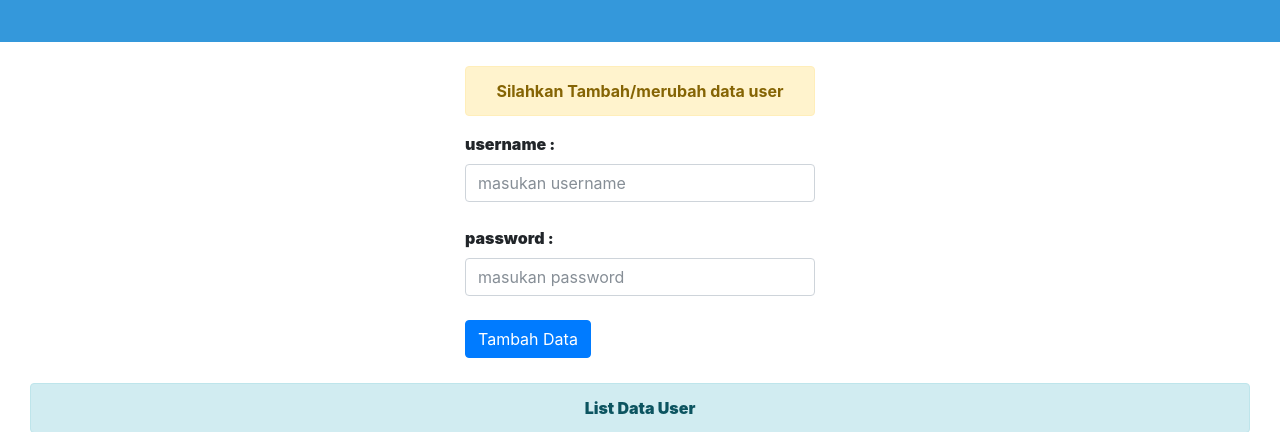
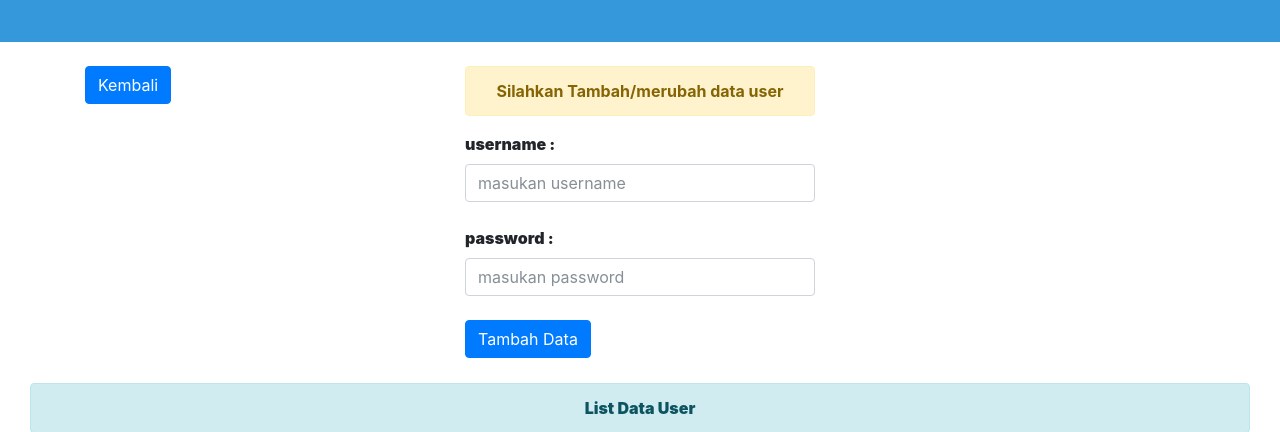
Before and after one commit to M1n007/posUKK, a PHP site: page /user.php in a window 1280 px wide. Shown: the top 432 px of the page. Run offline with PHP 8.4, Linux system fonts and the light colour scheme; tables that the repository leaves empty or names only in its code hold one stand-in row (values such as "Sample post").

Commit message:
crud sukses di user

```diff
--- a/manage/user.php
+++ b/manage/user.php
@@ -6,8 +6,42 @@ include '../configuration/konek.php';
 <div class="container">
 <br>
   <div class="row">
-    <div class="col-md-4"></div>
     <div class="col-md-4">
+      <a href="index.php"><button class="btn btn-primary">Kembali</button></a>
+    </div>
+    <div class="col-md-4">
+        <?php
+
+        if (isset($_POST['tambah'])) {
+          $user = $_POST['useradd'];
+          $pass = $_POST['passadd'];
+          $query = mysqli_query($konek, "insert into user(username, password)values('$user', '$pass')");
+          if ($query) {
+            ?><font class="alert alert-success card card-title"><b>Tambah Data Berhasil!!<b></font>
+            <?php
+          }else{
+            ?><font class="alert alert-dangercard card-title"><b>Tambah Data Gagal!!<b></font>
+            <?php
+          }
+        }
+
+        //edit data
+        if (isset($_GET['edit'])) {
+          $tampil = $konek->query("select * from user where id=".$_GET['edit']);
+          $tam = $tampil->fetch_array(MYSQLI_BOTH);
+        }
+        if (isset($_POST['update'])) {
+          $user1 = $_POST['useradd'];
+          $pass1 = $_POST['passadd'];
+          $update = "update user set username='$user1', password='$pass1' where id=".$_GET['edit'];
+          $update1 = $konek->query($update);
+          if ($update1) {
+            echo "update data berhasil!!";
+          }else{
+            echo "gagal update data!!";
+          }
+        }
+        ?>
         <center><font class="alert alert-warning card card-title"><b>Silahkan Tambah/merubah data user<b></font></center>
         <form action="" method="post">
           <label>username :</label>
@@ -22,19 +56,6 @@ include '../configuration/konek.php';
               ?><button name="tambah" class="btn btn-primary">Tambah Data</button>
               <?php
             }
-
-            if (isset($_POST['tambah'])) {
-              $user = $_POST['useradd'];
-              $pass = $_POST['passadd'];
-              $query = mysqli_query($konek, "insert into user(username, password)values('$user', '$pass')");
-              if ($query) {
-                ?><font class="alert alert-success card card-title"><b>Tambah Data Berhasil!!<b></font>
-                <?php
-              }else{
-                ?><font class="alert alert-dangercard card-title"><b>Tambah Data Gagal!!<b></font>
-                <?php
-              }
-            }
           ?>
         </form>
     </div>
@@ -47,6 +68,20 @@ include '../configuration/konek.php';
   <div class="col-md-12">
     <center><font class="alert alert-info card card-title"><b>List Data User<b></font></center>
     <br>
+    <?php
+    //hapus Data
+    if (isset($_GET['hapus'])) {
+      $hapus = "delete from user where id=".$_GET['hapus'];
+      $hapus1 = $konek->query($hapus);
+      if ($hapus1) {
+        ?><font class="alert alert-success card card-title"><b>Hapus Data Berhasil!!<b></font>
+        <?php
+      }else{
+        ?><font class="alert alert-danger card card-title"><b>Hapus Data Gagal!!<b></font>
+        <?php
+      }
+    }
+    ?>
     <form action="" method="get">
       <table class="table table-striped table-bordered">
         <thead>
@@ -67,8 +102,8 @@ include '../configuration/konek.php';
             <td><?php echo $r['1']; ?></td>
             <td><?php echo $r['2']; ?></td>
             <td>
-              <button name="edit" class="btn btn-success">Edit</button>
-              <button name="hapus" class="btn btn-success">Hapus</button>
+              <a href="?edit=<?php echo $r['0'] ?>"><button class="btn btn-success">Edit</button></a>
+              <a href="?hapus=<?php echo $r['0'] ?>"<button class="btn btn-success">Hapus</button></a>
             </td>
           </tr>
         </tbody>
```
